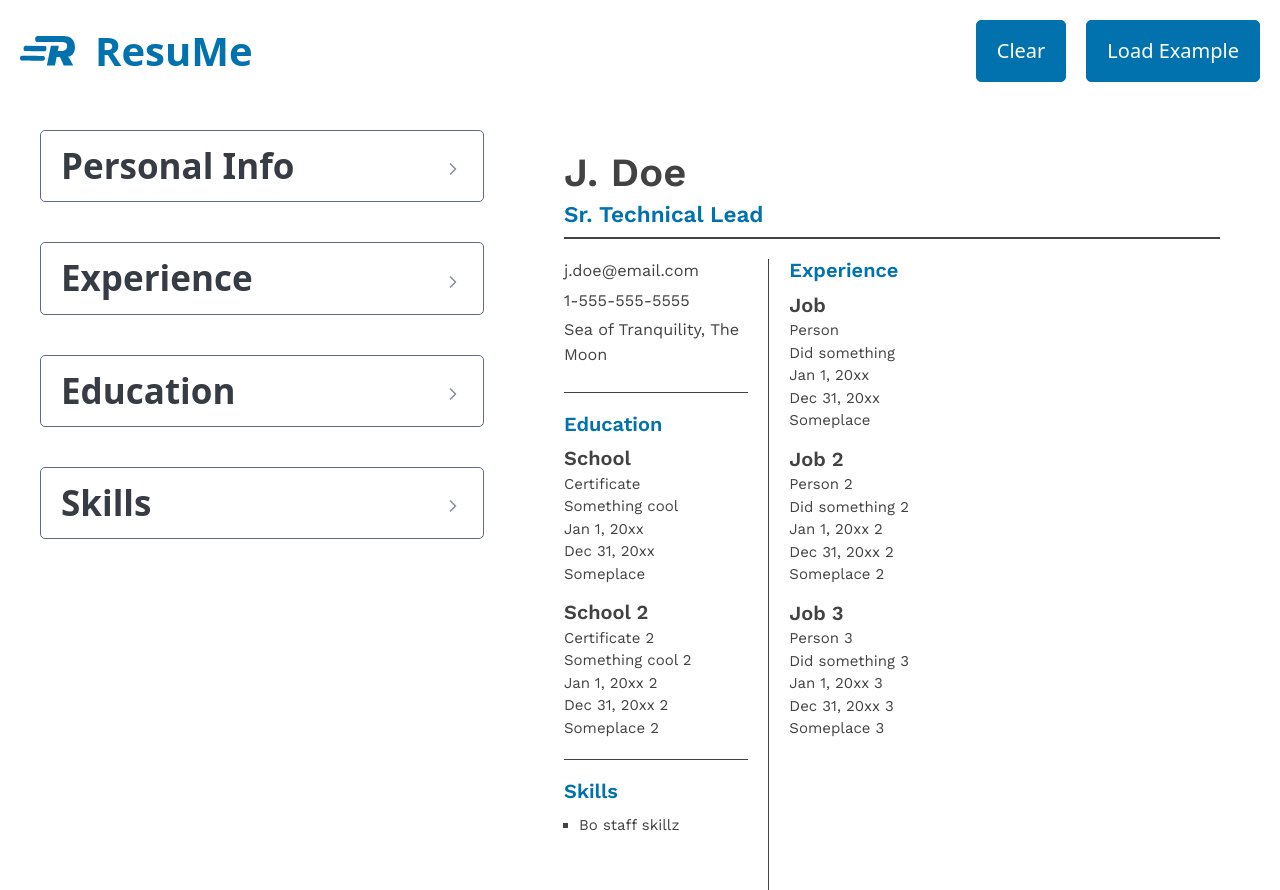
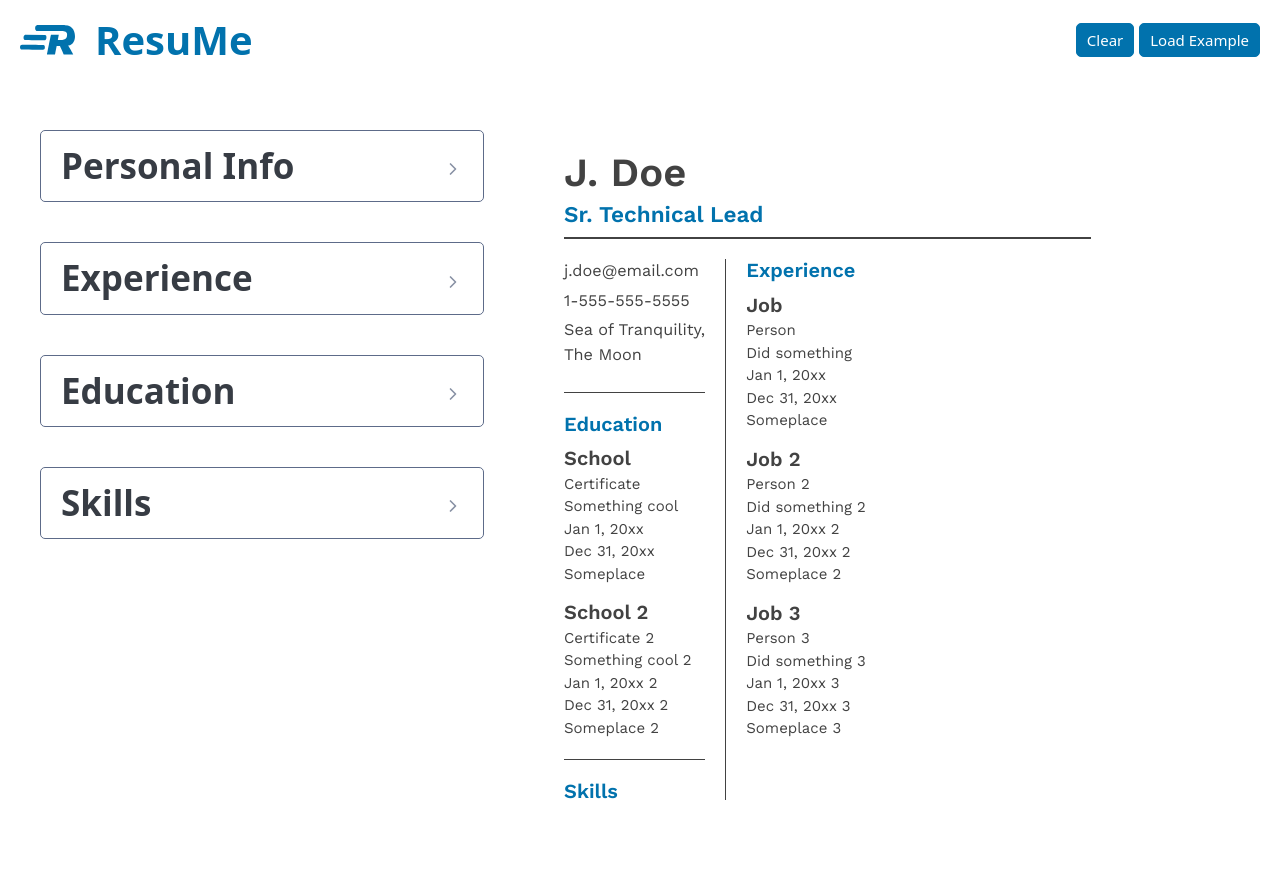
Before and after one commit to JacobGiordano/top-cv-app, a React (Vite) app: page / in a window 1280 px wide. After the commit the page ends 800 px from the top, so only its background shows below. Built offline with nearby package versions, Linux system fonts and the light colour scheme.

Commit message:
More styling updates & foundational work for swapping state data sets

```diff
--- a/src/assets/cleared-data.js
+++ b/src/assets/cleared-data.js
@@ -14,56 +14,29 @@ const clearedData = {
   experience: [
     {
       id: uuidv4(),
-      name: "",
+      name: "New experience",
       position: "",
       description: "",
       start_date: "",
       end_date: "",
       location: "",
-    },
-    {
-      id: uuidv4(),
-      name: "",
-      position: "",
-      description: "",
-      start_date: "",
-      end_date: "",
-      location: "",
-    },
-    {
-      id: uuidv4(),
-      name: "",
-      position: "",
-      description: "",
-      start_date: "",
-      end_date: "",
-      location: "",
-    },
+    }
   ],
   education: [
     {
       id: uuidv4(),
-      name: "",
+      name: "New education",
       degree_certification: "",
       area_of_focus: "",
       start_date: "",
       end_date: "",
       location: "",
-    },
-    {
-      id: uuidv4(),
-      name: "",
-      degree_certification: "",
-      area_of_focus: "",
-      start_date: "",
-      end_date: "",
-      location: "",
-    },
+    }
   ],
   skills: [
     {
       id: uuidv4(),
-      skill: "",
+      skill: "New skill",
     },
   ],
 };
--- a/src/components/App.jsx
+++ b/src/components/App.jsx
@@ -2,6 +2,7 @@ import "../styles/App.css";
 import "../styles/global.css";
 
 import sampleData from "../assets/sample-data.js";
+import clearedData from "../assets/cleared-data.js";
 
 import Column from "./Column";
 import Header from "./Header";
@@ -39,6 +40,14 @@ function App() {
     setAppData({ ...appData, [section]: newSectionData });
   }
 
+  const clearData = () => {
+    setAppData(clearedData);
+  }
+
+  const useSampleData = () => {
+    setAppData(sampleData);
+  }
+
   return (
     <div className="app">
       <Header>
@@ -47,12 +56,12 @@ function App() {
           <h1 className="app-title">ResuMe</h1>
         </Column>
         <Column classes="column column-row justify-end">
-          <Button text='Clear' onClick={() => alert("HELLO!")}/>
-          <Button text='Load Example' />
+          <Button text='Clear' onClick={clearData}/>
+          <Button text='Load Example' onClick={useSampleData} />
         </Column>
       </Header>
       <Main>
-        <Column classes="column column-left">
+        <Column classes="inputs column column-left  overflow-auto">
           <PersonalInfo
             appData={appData}
             updateData={updateData}
@@ -80,7 +89,7 @@ function App() {
             sectionName='skills'
           />
         </Column>
-        <Column classes="column column-right">
+        <Column classes="preview column column-right">
           <Preview appData={appData} />
         </Column>
       </Main>
--- a/src/components/Education/Education.jsx
+++ b/src/components/Education/Education.jsx
@@ -35,7 +35,7 @@ function Education({ appData, updateData, addData, removeData, sectionName }) {
         <form className="outline" action='' method='post'>
           <div className='input-group'>
             <div className='grid'>
-              <label htmlFor={`name_${card.id}`}>Education Name</label>
+              <label htmlFor={`name_${card.id}`}>Education name</label>
               <div className='delete-btn-wrapper'>
                 <Button
                   text='Delete'
--- a/src/components/Experience/Experience.jsx
+++ b/src/components/Experience/Experience.jsx
@@ -35,7 +35,7 @@ function Experience({ appData, updateData, addData, removeData, sectionName }) {
         <form className="outline" action='' method='post'>
           <div className='input-group'>
             <div className='grid'>
-              <label htmlFor={`name_${card.id}`}>Experience Name</label>
+              <label htmlFor={`name_${card.id}`}>Experience name</label>
               <div className='delete-btn-wrapper'>
                 <Button
                   text='Delete'
--- a/src/styles/Column.css
+++ b/src/styles/Column.css
@@ -5,7 +5,6 @@
   width: 100%;
   height: 100%;
   gap: 1rem;
-  overflow: auto;
 }
 
 .column-row {
@@ -33,3 +32,7 @@
 .main > .column-right {
   position: absolute;
 }
+
+.column.preview {
+  background: #ffffff;
+}
--- a/src/styles/Header.css
+++ b/src/styles/Header.css
@@ -29,7 +29,16 @@
   fill: var(--pico-primary);
 }
 
+.header button {
+  padding: .25rem .5rem;
+  font-size: .75rem;
+}
+
 .header .column {
   display: flex;
   align-items: center;
 }
+
+.header .column.column-row.justify-end {
+  gap: .25rem;
+}
--- a/src/styles/Main.css
+++ b/src/styles/Main.css
@@ -1,7 +1,7 @@
 .main {
   padding-top: 1rem;
   position: relative;
-  height: 100vh;
+  height: 100%;
 }
 
 .main.grid {
--- a/src/styles/Preview.css
+++ b/src/styles/Preview.css
@@ -1,9 +1,9 @@
 .preview-wrapper {
-  background: #ffffff;
   padding: 1rem 1rem 2.5rem 1rem;
-  min-width: calc(2550px / 4);
-  min-height: calc(3300px / 4);
-  /* aspect-ratio: 1 / 1.3; */
+  min-width: calc(2550px / 4.5);
+  max-width: calc(2550px / 4.5);
+  min-height: calc(3300px / 4.5);
+  max-height: calc(3300px / 4.5);
   column-gap: 1rem;
   grid-template-rows: max-content;
   grid-template-areas:
@@ -68,6 +68,7 @@
 
 .preview-wrapper .container.column-right {
   grid-area: column-right;
+  height: auto;
 }
 
 .preview-wrapper .column-left .section {
--- a/src/styles/global.css
+++ b/src/styles/global.css
@@ -1,7 +1,3 @@
-body {
-  height: 100vh;
-}
-
 summary > h2 {
   margin-bottom: 0;
 }
@@ -28,6 +24,10 @@ details[open] summary.outline.secondary::after {
   padding: .25rem ;
 }
 
+.add-card-wrapper {
+  margin-top: 1rem;
+}
+
 .outline {
   border: 1px solid var(--pico-primary);
   border-radius: 5px;
--- a/src/styles/index.css
+++ b/src/styles/index.css
@@ -0,0 +1,9 @@
+html, body, #root, .app {
+  display: block;
+  position: relative;
+  height: 100%;
+}
+
+html, body {
+  overflow: auto;
+}
```
